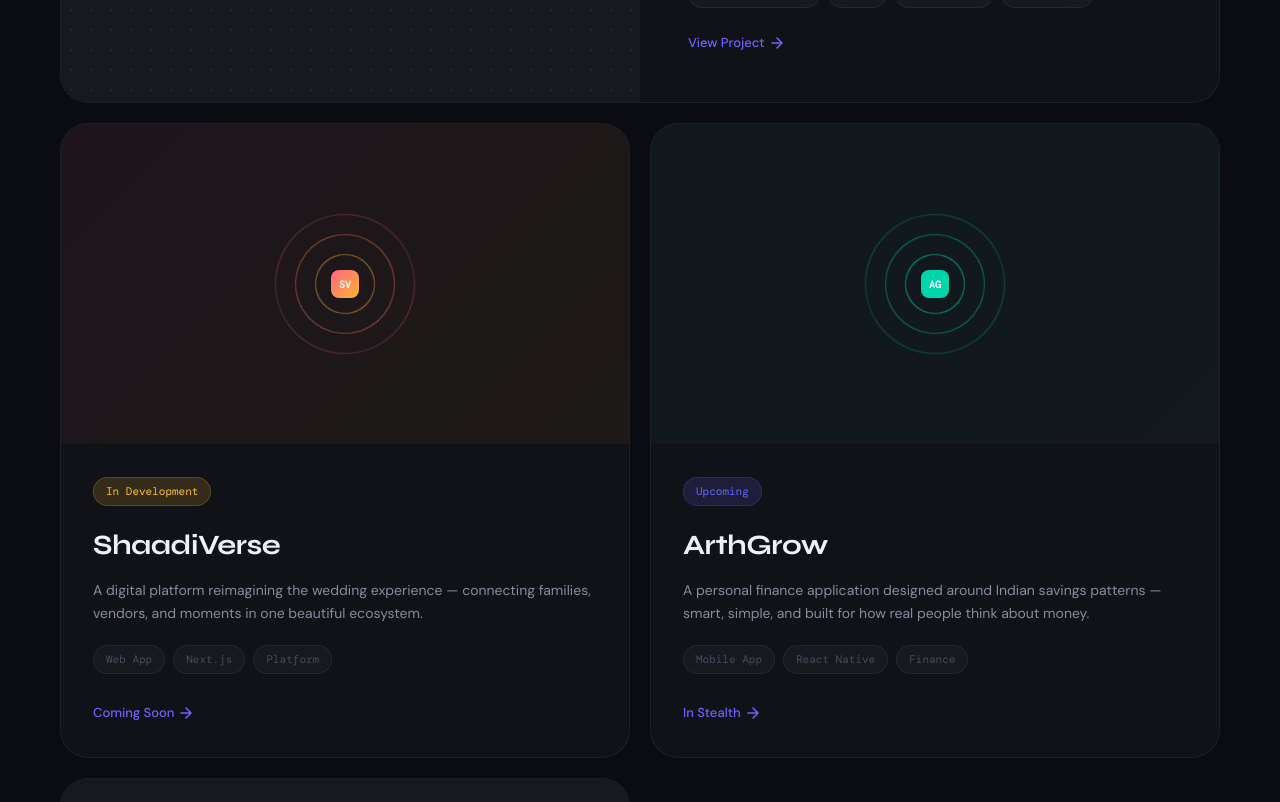
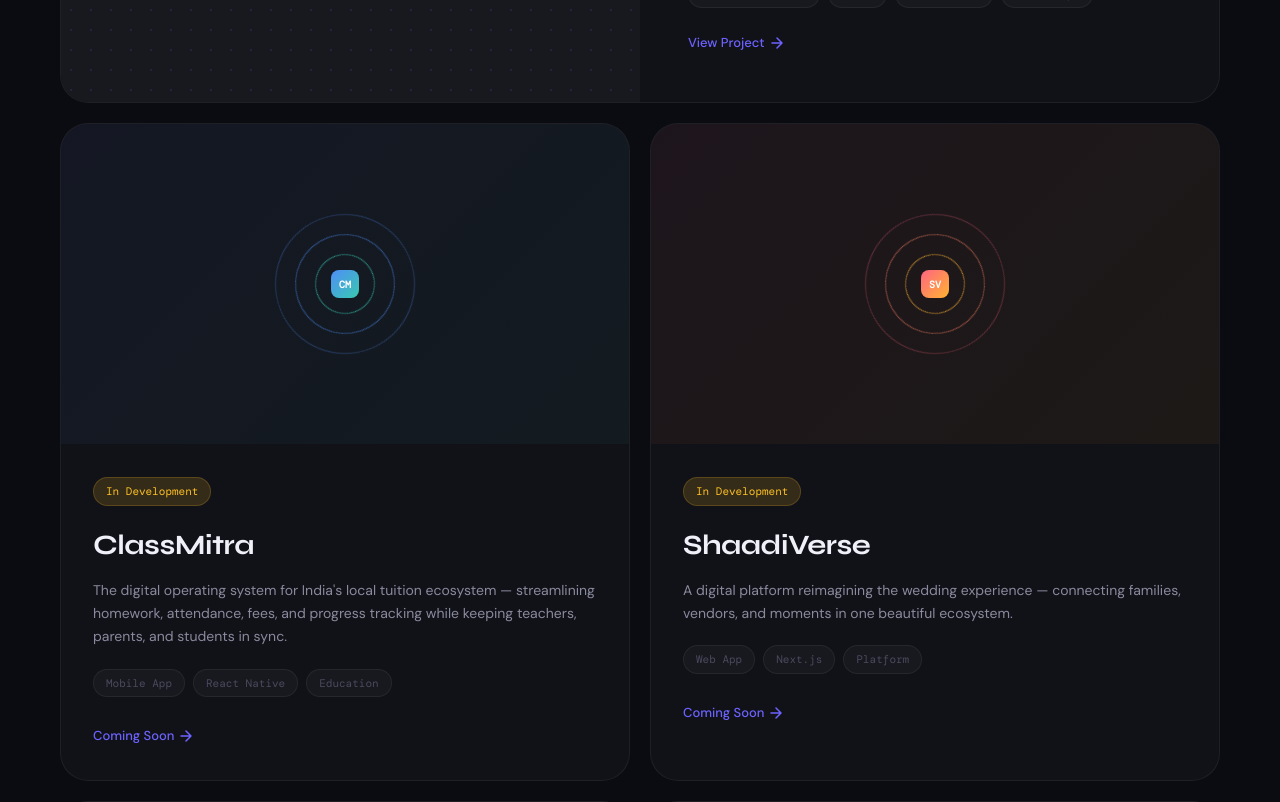
Before and after one commit to Ankita-06/arthnex-website, a React (Create React App) app: page / in a window 1280 px wide. Shown: the part 4000-4802 px from the top of the page. Built offline with nearby package versions, Linux system fonts and the light colour scheme; a web font is replaced by a local one.

Commit message:
Add ClassMitra to Work Section

```diff
--- a/src/components/Work.css
+++ b/src/components/Work.css
@@ -1,146 +1,3 @@
-/* #work { background: var(--bg-base); }
-
-.work-header {
-  display: flex;
-  align-items: flex-end;
-  justify-content: space-between;
-  flex-wrap: wrap;
-  gap: 20px;
-  margin-bottom: 56px;
-}
-
-.work-grid {
-  display: grid;
-  grid-template-columns: repeat(3, 1fr);
-  gap: 20px;
-}
-
-.work-card {
-  background: var(--bg-surface);
-  border: 1px solid var(--border);
-  border-radius: var(--radius-xl);
-  overflow: hidden;
-  transition: all 0.3s;
-  display: flex;
-  flex-direction: column;
-}
-.work-card:hover {
-  border-color: var(--border-hover);
-  transform: translateY(-4px);
-}
-
-.work-card-featured {
-  grid-column: span 2;
-  display: grid;
-  grid-template-columns: 1fr 1fr;
-}
-
-.work-card-visual {
-  background: var(--bg-elevated);
-  min-height: 220px;
-  display: flex;
-  align-items: center;
-  justify-content: center;
-  position: relative;
-  overflow: hidden;
-}
-
-.work-art-dots {
-  position: absolute;
-  inset: 0;
-  background-image: radial-gradient(var(--border-hover) 1px, transparent 1px);
-  background-size: 20px 20px;
-}
-
-.work-visual-art {
-  position: relative;
-  z-index: 1;
-}
-
-.work-rings { position: relative; width: 120px; height: 120px; }
-.ring {
-  position: absolute;
-  border-radius: 50%;
-  border: 1px solid rgba(108, 99, 255, 0.25);
-  top: 50%; left: 50%;
-  transform: translate(-50%, -50%);
-  animation: spin-slow linear infinite;
-}
-.ring-1 { width: 120px; height: 120px; animation-duration: 12s; }
-.ring-2 { width: 80px; height: 80px; animation-duration: 8s; animation-direction: reverse; border-color: rgba(0, 212, 170, 0.2); }
-.ring-3 { width: 50px; height: 50px; animation-duration: 5s; border-color: rgba(108, 99, 255, 0.15); }
-.ring-center {
-  position: absolute;
-  top: 50%; left: 50%;
-  transform: translate(-50%, -50%);
-  width: 32px; height: 32px;
-  border-radius: 50%;
-  background: linear-gradient(135deg, var(--accent), var(--accent2));
-  display: flex; align-items: center; justify-content: center;
-  font-family: var(--font-display);
-  font-size: 11px; font-weight: 800; color: #fff;
-}
-
-.work-card-body { padding: clamp(20px, 3vw, 32px); flex: 1; display: flex; flex-direction: column; }
-
-.work-status {
-  display: inline-block;
-  padding: 4px 12px;
-  border-radius: 100px;
-  font-size: 11px;
-  font-weight: 500;
-  margin-bottom: 16px;
-  font-family: var(--font-mono);
-  letter-spacing: 0.5px;
-  width: fit-content;
-}
-
-.work-card-body h3 {
-  font-family: var(--font-display);
-  font-size: 24px;
-  font-weight: 800;
-  letter-spacing: -0.5px;
-  margin-bottom: 12px;
-}
-
-.work-card-body p {
-  font-size: 14px;
-  color: var(--text-secondary);
-  line-height: 1.7;
-  margin-bottom: 20px;
-  flex: 1;
-}
-
-.work-tags { display: flex; flex-wrap: wrap; gap: 8px; margin-bottom: 24px; }
-.work-tag {
-  padding: 5px 12px;
-  border-radius: 100px;
-  background: var(--bg-elevated);
-  border: 1px solid var(--border);
-  font-size: 11px;
-  color: var(--text-muted);
-  font-family: var(--font-mono);
-}
-
-.work-link {
-  display: inline-flex;
-  align-items: center;
-  gap: 8px;
-  font-size: 13px;
-  font-weight: 500;
-  color: var(--accent);
-  text-decoration: none;
-  transition: gap 0.2s;
-}
-.work-link:hover { gap: 12px; }
-
-@media (max-width: 1024px) {
-  .work-card-featured { grid-column: span 1; grid-template-columns: 1fr; }
-}
-@media (max-width: 768px) {
-  .work-grid { grid-template-columns: 1fr; }
-} */
-
 #work {
   background: var(--bg-base);
 }
@@ -266,6 +123,24 @@
   background-size: 20px 20px;
 }
 
+/* — ClassMitra — */
+.classmitra-art {
+  background: linear-gradient(135deg, rgba(79, 142, 247, 0.05), rgba(56, 201, 176, 0.05));
+}
+
+.classmitra-rings .ring-1 {
+  border-color: rgba(79, 142, 247, 0.3);
+}
+
+.classmitra-rings .ring-2 {
+  border-color: rgba(79, 142, 247, 0.5);
+}
+
+.classmitra-rings .ring-3 {
+  border-color: rgba(56, 201, 176, 0.6);
+}
+
+/* — ShaadiVerse — */
 .shaadi-art {
   background: linear-gradient(135deg, rgba(255, 100, 100, 0.05), rgba(255, 180, 0, 0.05));
 }
@@ -282,10 +157,7 @@
   border-color: rgba(255, 180, 50, 0.6);
 }
 
-    .shaadi-rings .ring-center {
-      background: linear-gradient(135deg, #FF6482, #FFB430);
-    }
-
+/* — Coming soon placeholder — */
 .coming-art {
   background: var(--bg-elevated);
 }
@@ -333,17 +205,7 @@
   }
 }
 
-    .work-card-body {
-      padding: clamp(20px, 3vw, 32px);
-    }
-
-    .work-card-featured .work-card-body {
-      display: flex;
-      flex-direction: column;
-      justify-content: center;
-      padding: clamp(28px, 4vw, 48px);
-    }
-
+/* — Status badges — */
 .work-status {
   display: inline-flex;
   align-items: center;
@@ -381,6 +243,18 @@
   background: var(--accent-dim);
   color: var(--accent);
   border: 1px solid rgba(108, 99, 255, 0.2);
+}
+
+/* — Card body — */
+.work-card-body {
+  padding: clamp(20px, 3vw, 32px);
+}
+
+.work-card-featured .work-card-body {
+  display: flex;
+  flex-direction: column;
+  justify-content: center;
+  padding: clamp(28px, 4vw, 48px);
 }
 
 .work-card-body h3 {
@@ -435,6 +309,8 @@
 .work-link:hover {
   gap: 10px;
 }
+
+/* — Responsive — */
 @media (max-width: 1024px) {
   .work-card-featured {
     grid-column: span 2;
--- a/src/components/Work.jsx
+++ b/src/components/Work.jsx
@@ -1,62 +1,7 @@
 import './Work.css';
 
 const Work = () => (
-  // <section id="work">
-  //   <div className="container">
-  //     <div className="work-header">
-  //       <div>
-  //         <div className="section-label reveal">Selected Work</div>
-  //         <h2 className="section-headline reveal delay-1">Products we're<br />proud of.</h2>
-  //       </div>
-  //       <p className="section-sub reveal delay-2" style={{ maxWidth: '360px', marginBottom: 0 }}>
-  //         Early-stage but never half-baked. Every product we ship reflects our full commitment.
-  //       </p>
-  //     </div>
-
-  //     <div className="work-grid">
-  //       {projects.map((project, i) => (
-  //         <div
-  //           key={project.id}
-  //           className={`work-card ${project.featured ? 'work-card-featured' : ''} reveal${i > 0 ? ` delay-${i}` : ''}`}
-  //         >
-  //           <div className={`work-card-visual ${project.artClass}`}>
-  //             <div className="work-art-dots" />
-  //             <div className="work-visual-art">
-  //               <div className="work-rings">
-  //                 <div className="ring ring-1" />
-  //                 <div className="ring ring-2" />
-  //                 <div className="ring ring-3" />
-  //                 <div className="ring-center">{project.initials}</div>
-  //               </div>
-  //             </div>
-  //           </div>
-  //           <div className="work-card-body">
-  //             <div
-  //               className="work-status"
-  //               style={{ color: statusColors[project.status], background: `${statusColors[project.status]}18`, border: `1px solid ${statusColors[project.status]}33` }}
-  //             >
-  //               {project.statusLabel}
-  //             </div>
-  //             <h3>{project.title}</h3>
-  //             <p>{project.desc}</p>
-  //             <div className="work-tags">
-  //               {project.tags.map((tag) => (
-  //                 <span key={tag} className="work-tag">{tag}</span>
-  //               ))}
-  //             </div>
-  //             <a href={project.link} className="work-link">
-  //               View Project
-  //               <svg width="12" height="12" viewBox="0 0 12 12" fill="none">
-  //                 <path d="M1 6H11M11 6L6 1M11 6L6 11" stroke="currentColor" strokeWidth="1.5" strokeLinecap="round" />
-  //               </svg>
-  //             </a>
-  //           </div>
-  //         </div>
-  //       ))}
-  //     </div>
-  //   </div>
-  // </section>
-    <section id="work">
+  <section id="work">
     <div className="container">
       <div
         style={{
@@ -125,8 +70,56 @@
             </a>
           </div>
         </div>
+
+        {/* ClassMitra */}
+        <div className="work-card reveal delay-1">
+          <div className="work-card-visual classmitra-art">
+            <div className="work-visual-art">
+              <div className="work-rings classmitra-rings">
+                <div className="ring ring-1" />
+                <div className="ring ring-2" />
+                <div className="ring ring-3" />
+                <div
+                  className="ring-center"
+                  style={{
+                    background: "linear-gradient(135deg, #4F8EF7, #38C9B0)",
+                    fontSize: 10
+                  }}
+                >
+                  CM
+                </div>
+              </div>
+            </div>
+          </div>
+          <div className="work-card-body">
+            <div className="work-status status-beta">In Development</div>
+            <h3>ClassMitra</h3>
+            <p>
+              The digital operating system for India's local tuition ecosystem —
+              streamlining homework, attendance, fees, and progress tracking
+              while keeping teachers, parents, and students in sync.
+            </p>
+            <div className="work-tags">
+              <span className="work-tag">Mobile App</span>
+              <span className="work-tag">React Native</span>
+              <span className="work-tag">Education</span>
+            </div>
+            <a href="/" className="work-link">
+              Coming Soon
+              <svg width={12} height={12} viewBox="0 0 12 12" fill="none">
+                <path
+                  d="M1 6H11M11 6L6 1M11 6L6 11"
+                  stroke="currentColor"
+                  strokeWidth="1.5"
+                  strokeLinecap="round"
+                />
+              </svg>
+            </a>
+          </div>
+        </div>
+
         {/* ShaadiVerse */}
-        <div className="work-card reveal delay-1">
+        <div className="work-card reveal delay-2">
           <div className="work-card-visual shaadi-art">
             <div className="work-visual-art">
               <div className="work-rings shaadi-rings">
@@ -170,8 +163,9 @@
             </a>
           </div>
         </div>
+
         {/* ArthGrow */}
-        <div className="work-card reveal delay-2">
+        <div className="work-card reveal delay-3">
           <div
             className="work-card-visual"
             style={{
@@ -228,6 +222,7 @@
             </a>
           </div>
         </div>
+
         {/* Placeholder */}
         <div className="work-card reveal delay-3">
           <div className="work-card-visual coming-art">
```
Lines whose indentation alone changed are shown as unchanged.
